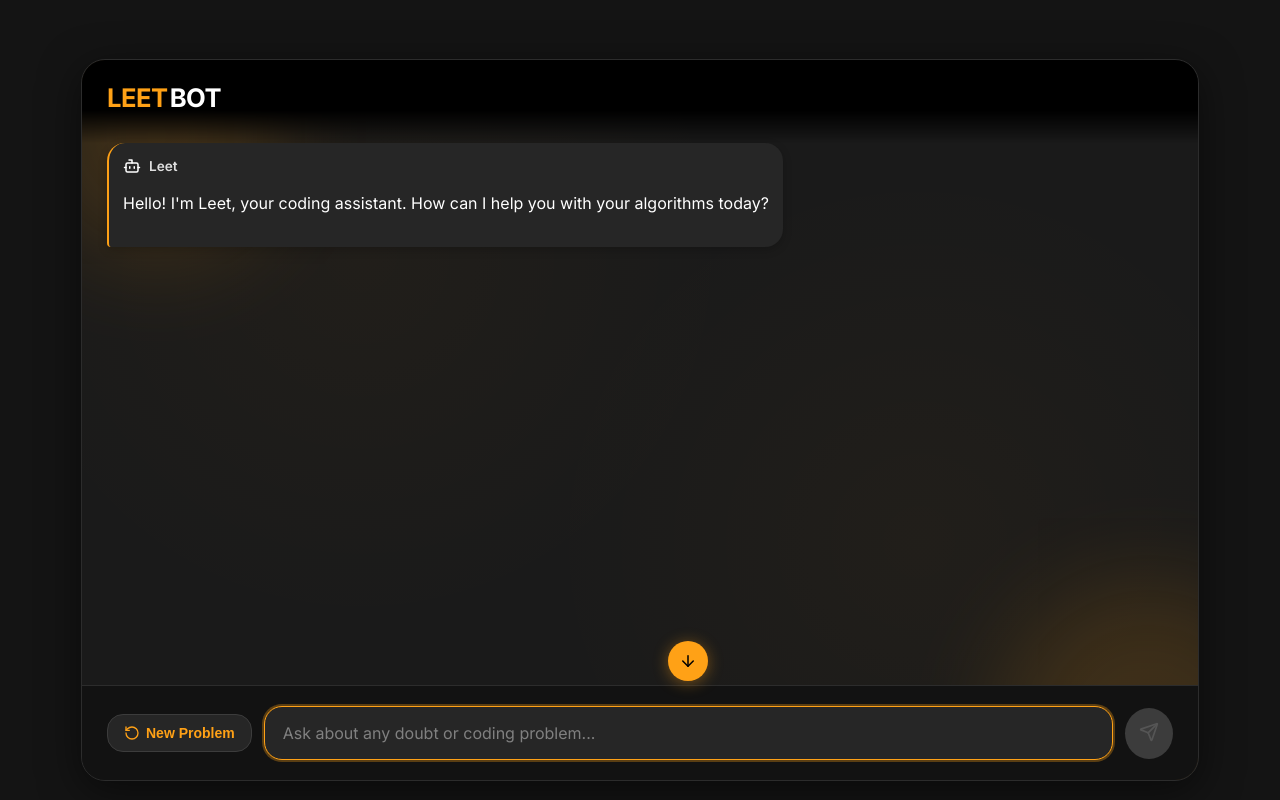
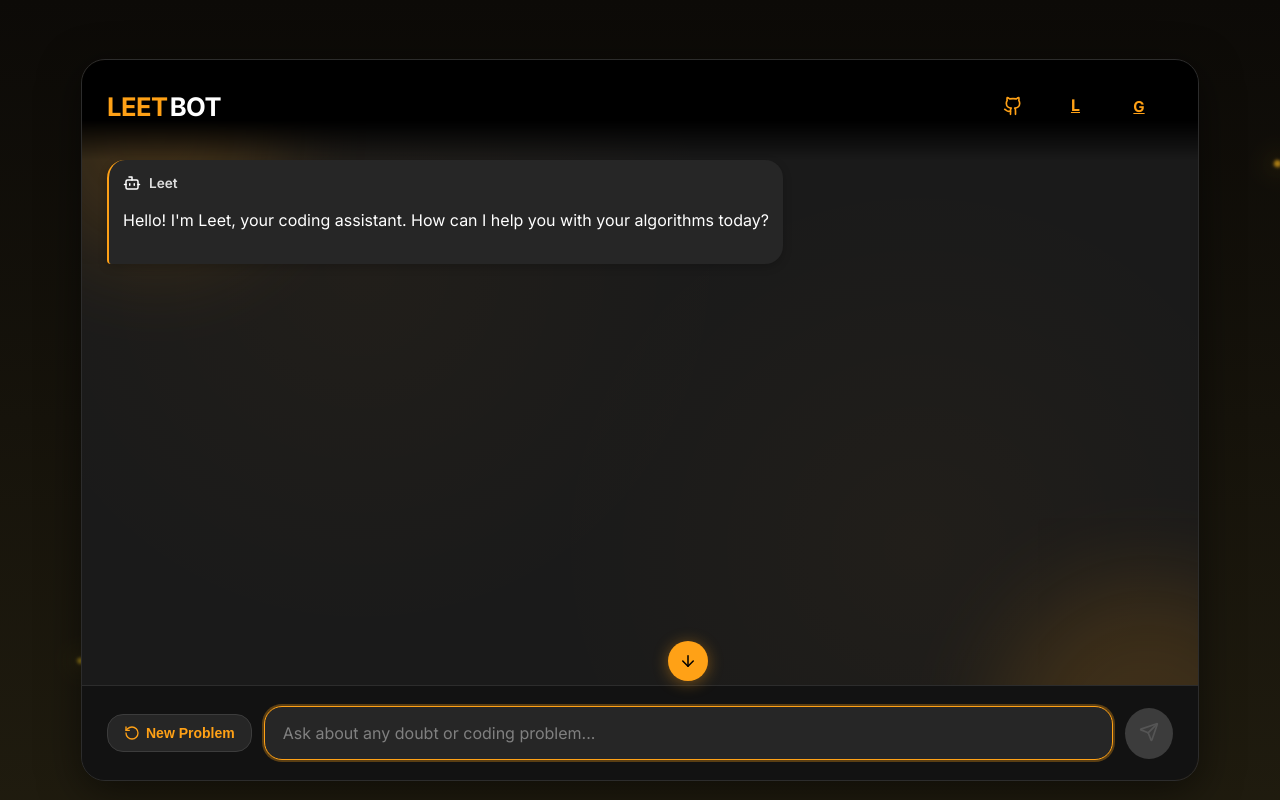
Before and after one commit to bansal-samarth/LeetBot, a React (Create React App) app: page / in a window 1280 px wide. Built offline with nearby package versions, Linux system fonts and the light colour scheme.

Commit message:
firefly + links

```diff
--- a/src/components/ChatAssistant.css
+++ b/src/components/ChatAssistant.css
@@ -25,48 +25,128 @@
   overflow: hidden;
 }
 
-.particle {
+/* Remove existing particle styles and replace with fireflies */
+.particles-container {
+  position: absolute;
+  top: 0;
+  left: 0;
+  width: 100%;
+  height: 100%;
+  pointer-events: none;
+  z-index: 0;
+  overflow: hidden;
+  background: linear-gradient(to bottom, #0c0a07 0%, #201c0f 100%);
+}
+
+.firefly {
   position: absolute;
   width: 6px;
   height: 6px;
-  background-color: rgba(255, 161, 22, 0.2);
+  background: #FFA116;
   border-radius: 50%;
-  opacity: 0;
-  animation: floating 15s infinite linear;
+  filter: blur(1px);
+  animation: drift ease-in-out infinite, glow 2s ease-in-out infinite;
+  box-shadow: 0 0 20px 2px rgba(255, 161, 22, 0.4);
 }
 
-/* Generate different sizes, positions, and animation durations for particles */
-.particle:nth-child(1) { left: 10%; top: 20%; width: 4px; height: 4px; animation-delay: 0s; animation-duration: 20s; }
-.particle:nth-child(2) { left: 20%; top: 80%; width: 6px; height: 6px; animation-delay: 1s; animation-duration: 18s; }
-.particle:nth-child(3) { left: 30%; top: 40%; width: 5px; height: 5px; animation-delay: 2s; animation-duration: 25s; }
-.particle:nth-child(4) { left: 40%; top: 60%; width: 7px; height: 7px; animation-delay: 3s; animation-duration: 17s; }
-.particle:nth-child(5) { left: 50%; top: 30%; width: 5px; height: 5px; animation-delay: 4s; animation-duration: 22s; }
-.particle:nth-child(6) { left: 60%; top: 70%; width: 4px; height: 4px; animation-delay: 5s; animation-duration: 19s; }
-.particle:nth-child(7) { left: 70%; top: 10%; width: 6px; height: 6px; animation-delay: 6s; animation-duration: 23s; }
-.particle:nth-child(8) { left: 80%; top: 50%; width: 5px; height: 5px; animation-delay: 7s; animation-duration: 21s; }
-.particle:nth-child(9) { left: 90%; top: 25%; width: 7px; height: 7px; animation-delay: 8s; animation-duration: 24s; }
-.particle:nth-child(10) { left: 15%; top: 75%; width: 6px; height: 6px; animation-delay: 9s; animation-duration: 20s; }
-.particle:nth-child(11) { left: 25%; top: 15%; width: 5px; height: 5px; animation-delay: 10s; animation-duration: 19s; }
-.particle:nth-child(12) { left: 65%; top: 85%; width: 4px; height: 4px; animation-delay: 11s; animation-duration: 22s; }
-.particle:nth-child(13) { left: 45%; top: 35%; width: 6px; height: 6px; animation-delay: 12s; animation-duration: 18s; }
-.particle:nth-child(14) { left: 75%; top: 45%; width: 5px; height: 5px; animation-delay: 13s; animation-duration: 25s; }
-.particle:nth-child(15) { left: 85%; top: 65%; width: 7px; height: 7px; animation-delay: 14s; animation-duration: 21s; }
+.firefly::before {
+  content: '';
+  position: absolute;
+  width: 100%;
+  height: 100%;
+  background: radial-gradient(circle at center,
+    rgba(255, 161, 22, 0.8) 0%,
+    rgba(255, 161, 22, 0.4) 50%,
+    transparent 100%);
+  border-radius: 50%;
+}
 
-@keyframes floating {
-  0% {
-    transform: translateY(0) translateX(0) rotate(0deg);
-    opacity: 0;
+@keyframes drift {
+  0%, 100% {
+    transform:
+      translate(0, 0)
+      rotate(0deg)
+      scale(0.8);
   }
-  10% {
+  25% {
+    transform:
+      translate(calc(100vw * 0.1), calc(100vh * 0.1))
+      rotate(120deg)
+      scale(1.2);
+  }
+  50% {
+    transform:
+      translate(calc(100vw * 0.2), calc(100vh * -0.1))
+      rotate(240deg)
+      scale(0.9);
+  }
+  75% {
+    transform:
+      translate(calc(100vw * -0.1), calc(100vh * 0.2))
+      rotate(360deg)
+      scale(1.1);
+  }
+}
+
+@keyframes glow {
+  0%, 100% {
     opacity: 0.8;
+    filter: blur(1px) brightness(1);
   }
-  90% {
-    opacity: 0.8;
+  50% {
+    opacity: 0.4;
+    filter: blur(2px) brightness(1.4);
   }
-  100% {
-    transform: translateY(-100vh) translateX(100px) rotate(360deg);
-    opacity: 0;
-  }
+}
+
+/* Generate unique firefly paths */
+.firefly:nth-child(1) {
+  top: 20%;
+  left: 15%;
+  animation-duration: 25s;
+  animation-delay: -5s;
+}
+.firefly:nth-child(2) {
+  top: 60%;
+  left: 50%;
+  animation-duration: 30s;
+  animation-delay: -10s;
+}
+.firefly:nth-child(3) {
+  top: 80%;
+  left: 30%;
+  animation-duration: 28s;
+  animation-delay: -7s;
+}
+.firefly:nth-child(4) {
+  top: 40%;
+  left: 70%;
+  animation-duration: 22s;
+  animation-delay: -15s;
+}
+.firefly:nth-child(5) {
+  top: 10%;
+  left: 90%;
+  animation-duration: 35s;
+  animation-delay: -2s;
+}
+.firefly:nth-child(6) {
+  top: 65%;
+  left: 10%;
+  animation-duration: 26s;
+  animation-delay: -12s;
+}
+.firefly:nth-child(7) {
+  top: 35%;
+  left: 45%;
+  animation-duration: 31s;
+  animation-delay: -8s;
+}
+.firefly:nth-child(8) {
+  top: 85%;
+  left: 80%;
+  animation-duration: 24s;
+  animation-delay: -18s;
 }
 
 /* Main container - now with curves */
@@ -120,6 +200,75 @@
   border-bottom: none;
   position: relative;
   z-index: 10;
+}
+
+/* Header icons */
+.chat-header {
+  display: flex;
+  justify-content: space-between;
+  align-items: center;
+}
+
+.header-icons {
+  display: flex;
+  gap: 15px;
+  margin-right: 10px;
+}
+
+.social-icon {
+  color: #FFA116;
+  transition: all 0.3s ease;
+  padding: 8px;
+  border-radius: 50%;
+  display: flex;
+  align-items: center;
+  justify-content: center;
+}
+
+.social-icon:hover {
+  color: #ffffff;
+  background-color: rgba(255, 161, 22, 0.2);
+  transform: translateY(-2px);
+}
+
+/* Replace the existing .leetcode-icon and .gfg-icon styles with: */
+.leetcode-letter,
+.gfg-letter {
+  font-family: 'Inter', sans-serif;
+  font-weight: 700;
+  font-size: 16px;
+  color: #FFA116;
+  position: relative;
+  top: -1px;
+}
+
+.leetcode-letter {
+  margin-right: 1px;
+}
+
+.gfg-letter {
+  font-size: 15px;
+  top: 0;
+}
+
+/* Keep the rest of the existing social icon styles */
+.social-icon {
+  /* existing styles */
+  width: 32px;
+  height: 32px;
+}
+
+/* Mobile adjustments */
+@media (max-width: 768px) {
+  .leetcode-letter,
+  .gfg-letter {
+    font-size: 14px;
+  }
+
+  .social-icon {
+    width: 28px;
+    height: 28px;
+  }
 }
 
 .header-title {
--- a/src/components/chat.js
+++ b/src/components/chat.js
@@ -1,5 +1,5 @@
 import React, { useState, useRef, useEffect } from 'react';
-import { Send, User, Bot, ArrowDown, RotateCcw } from 'lucide-react';
+import { Send, User, Bot, ArrowDown, RotateCcw ,Github as GitHub} from 'lucide-react';
 import './ChatAssistant.css';
 import Prism from 'prismjs';
 import 'prismjs/themes/prism-okaidia.css';
@@ -215,8 +215,8 @@ export default function ChatAssistant() {
     <div className="app-container">
       {/* Floating particles for relaxing animation */}
       <div className="particles-container">
-        {[...Array(15)].map((_, index) => (
-          <div key={index} className="particle"></div>
+        {[...Array(8)].map((_, index) => (
+          <div key={index} className="firefly"></div>
         ))}
       </div>
 
@@ -230,6 +230,17 @@ export default function ChatAssistant() {
           <h1 className="header-title">
             <span className="header-highlight">LEET</span>BOT
           </h1>
+          <div className="header-icons">
+            <a href="https://github.com/bansal-samarth" target="_blank" rel="noopener noreferrer" className="social-icon">
+              <GitHub size={20} />
+            </a>
+            <a href="https://leetcode.com/samarthbansal" target="_blank" rel="noopener noreferrer" className="social-icon">
+              <span className="leetcode-letter">L</span>
+            </a>
+            <a href="https://auth.geeksforgeeks.org/user/worksamarr4t9" target="_blank" rel="noopener noreferrer" className="social-icon">
+              <span className="gfg-letter">G</span>
+            </a>
+          </div>
         </div>
 
         {/* Chat messages */}
```
Also changed, not shown: 1 other file (tests, documents, lock files or other folders).
